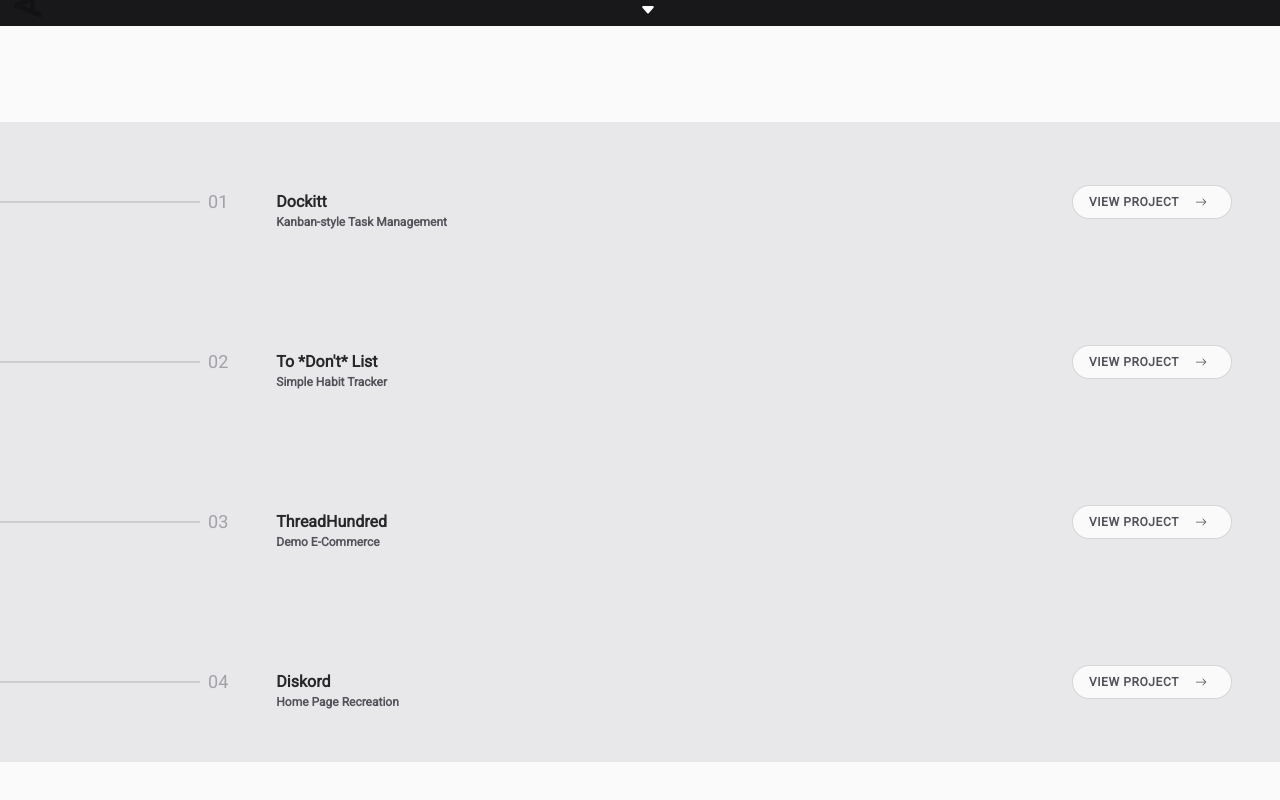
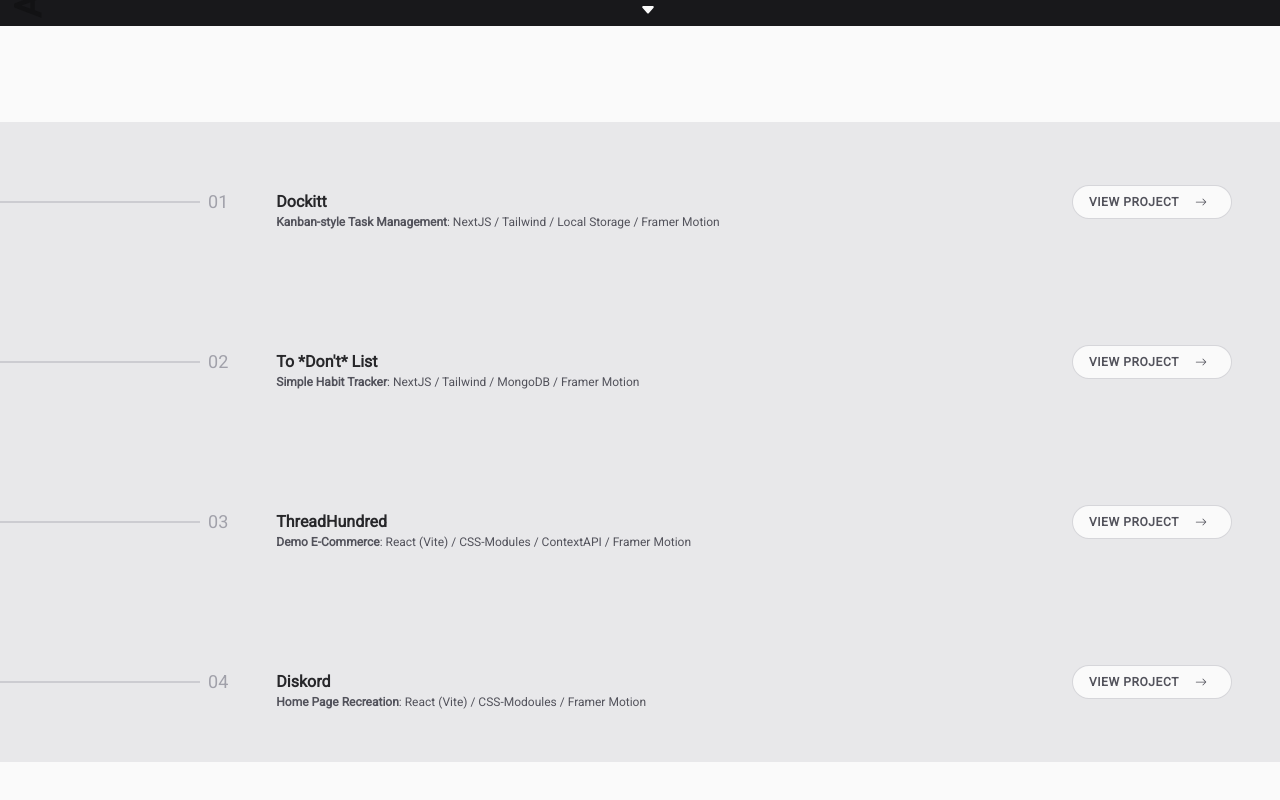
Before and after one commit to williamalowe/portfolio, a Next.js app: page / in a window 1280 px wide. Shown: the part 1574-2374 px from the top of the page. Built offline with nearby package versions, Linux system fonts and the light colour scheme.

Commit message:
feat: update project-item incl. tech

```diff
--- a/src/_lib/data.ts
+++ b/src/_lib/data.ts
@@ -1,29 +1,29 @@
 export const projects = [
   {
     title: "Dockitt",
-      description:
-        "Kanban-style Task Management",
+    description: "Kanban-style Task Management",
+    tech: "NextJS / Tailwind / Local Storage / Framer Motion",
     imageURL: "/dockitt.png",
     demoURL: "https://github.com/williamalowe/next-dockitt",
   },
   {
     title: "To *Don't* List",
-        description:
-          "Simple Habit Tracker",
+    description: "Simple Habit Tracker",
+    tech: "NextJS / Tailwind / MongoDB / Framer Motion",
     imageURL: "/todont.png",
     demoURL: "https://github.com/williamalowe/next-dockitt",
   },
   {
     title: "ThreadHundred",
-          description:
-            "Demo E-Commerce",
+    description: "Demo E-Commerce",
+    tech: "React (Vite) / CSS-Modules / ContextAPI / Framer Motion",
     imageURL: "/threadhundred.png",
     demoURL: "https://github.com/williamalowe/next-dockitt",
   },
   {
     title: "Diskord",
-            description:
-              "Home Page Recreation",
+    description: "Home Page Recreation",
+    tech: "React (Vite) / CSS-Modoules / Framer Motion",
     imageURL: "/diskord.png",
     demoURL: "https://github.com/williamalowe/next-dockitt",
   },
--- a/src/components/project-item.tsx
+++ b/src/components/project-item.tsx
@@ -6,12 +6,14 @@
 export default function ProjectItem({
   title,
   desc,
+  tech,
   index,
   imgURL,
   demoURL,
 }: {
   title: string;
   desc: string;
+  tech: string;
   index: number;
   imgURL: string;
   demoURL: string;
@@ -53,8 +55,8 @@
         <h3 className="text-zinc-800 font-bold group-hover:text-4xl transition">
           {title}
         </h3>
-        <p className="absolute text-xs font-bold top-6 w-fit text-zinc-600 group-hover:top-12 transition">
-          {desc}
+        <p className="absolute text-xs top-6 w-fit text-zinc-600 group-hover:top-12 transition">
+          <span className="font-bold">{desc}</span>: {tech}
         </p>
       </div>
       <div className="flex flex-1 h-[160px] items-center">
--- a/src/components/projects.tsx
+++ b/src/components/projects.tsx
@@ -14,6 +14,7 @@
             key={index}
             title={project.title}
             desc={project.description}
+            tech={project.tech}
             index={index + 1}
             imgURL={project.imageURL}
             demoURL={project.demoURL}
```
Lines whose indentation alone changed are shown as unchanged.
